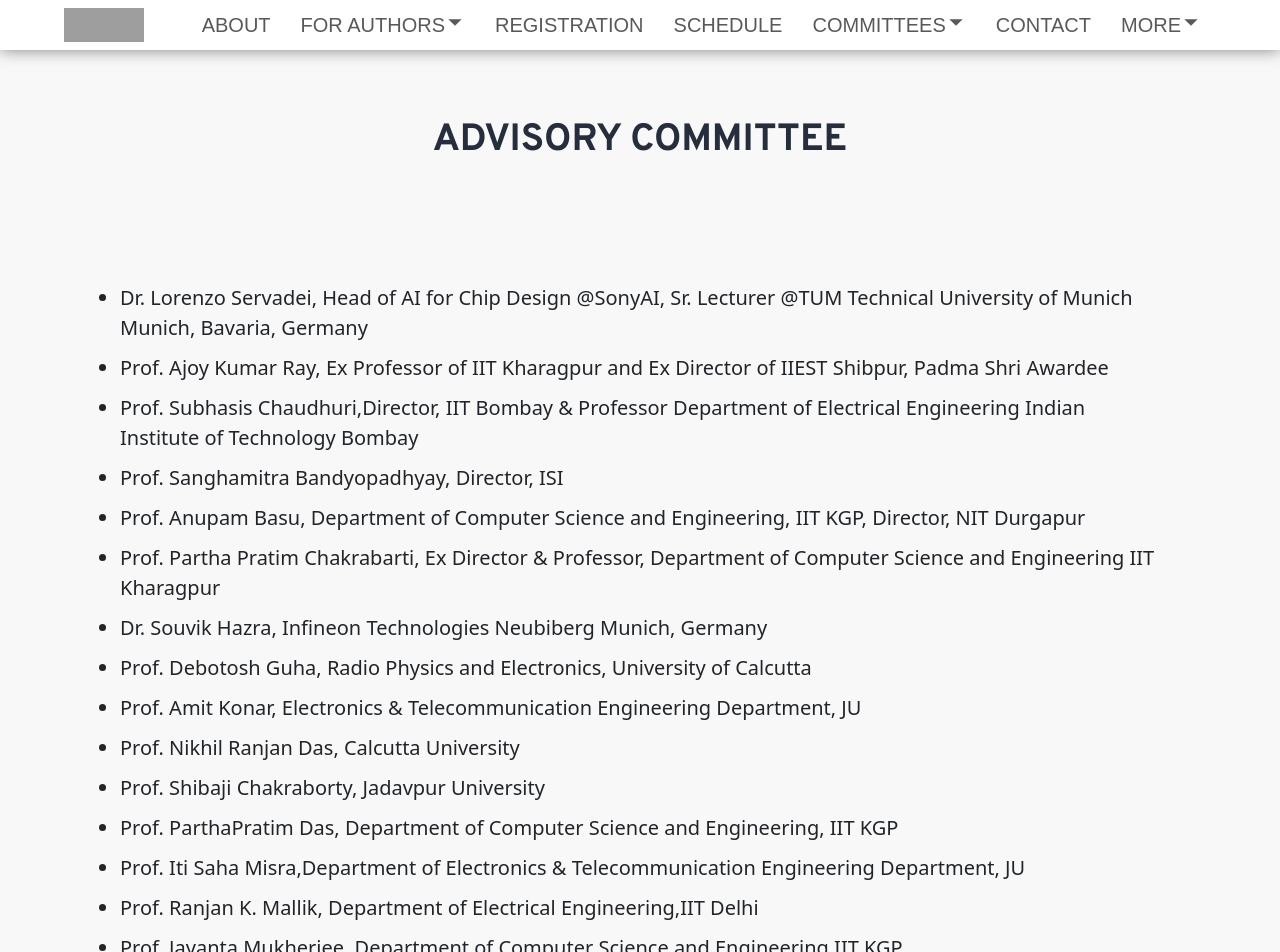
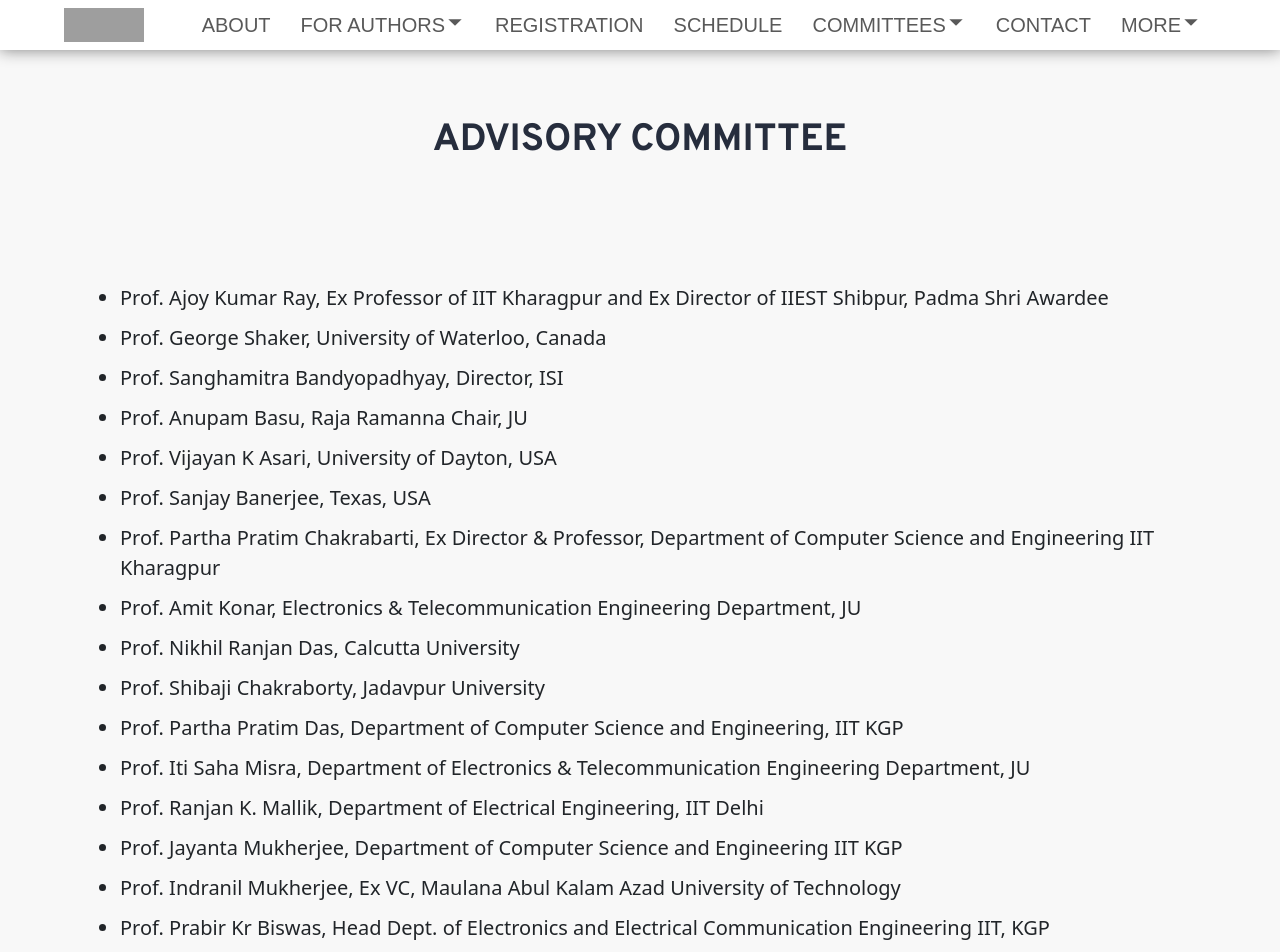
Before and after one commit to rony0000013/C3IT, a React (Create React App) app: page /Committee/Advisory in a window 1280 px wide. Shown: the top 952 px of the page. Built offline with nearby package versions, Linux system fonts and the light colour scheme; grey boxes are pictures that could not be loaded.

Commit message:
comitte name changes

```diff
--- a/src/component/Committee/Advisory/Data.js
+++ b/src/component/Committee/Advisory/Data.js
@@ -1,56 +1,56 @@
 export const Data =[
     {
-        "details": "Dr. Lorenzo Servadei, Head of AI for Chip Design @SonyAI, Sr. Lecturer @TUM Technical University of Munich    Munich, Bavaria, Germany"
+      "details": "Prof. Ajoy Kumar Ray, Ex Professor of IIT Kharagpur and Ex Director of IIEST Shibpur, Padma Shri Awardee"
     },
     {
-        "details": "Prof. Ajoy Kumar Ray, Ex Professor of IIT Kharagpur and Ex Director of IIEST Shibpur, Padma Shri Awardee"
+      "details": "Prof. George Shaker, University of Waterloo, Canada"
     },
     {
-        "details": "Prof. Subhasis Chaudhuri,Director, IIT Bombay & Professor Department of Electrical Engineering Indian Institute of Technology Bombay"
+      "details": "Prof. Sanghamitra Bandyopadhyay, Director, ISI"
     },
     {
-        "details": "Prof. Sanghamitra Bandyopadhyay, Director, ISI"
+        "details": "Prof. Anupam Basu, Raja Ramanna Chair, JU"
     },
     {
-        "details": "Prof. Anupam Basu, Department of Computer Science and Engineering, IIT KGP, Director, NIT Durgapur"
+      "details": "Prof. Vijayan K Asari, University of Dayton, USA"
     },
     {
-        "details": "Prof. Partha Pratim Chakrabarti, Ex Director & Professor, Department of Computer Science and Engineering IIT Kharagpur"
+      "details": "Prof. Sanjay Banerjee, Texas, USA"
     },
     {
-        "details": "Dr. Souvik Hazra, Infineon Technologies Neubiberg Munich, Germany"
+      "details": "Prof. Partha Pratim Chakrabarti, Ex Director & Professor, Department of Computer Science and Engineering IIT Kharagpur"
     },
     {
-        "details": "Prof. Debotosh Guha, Radio Physics and Electronics, University of Calcutta"
+      "details": "Prof. Amit Konar, Electronics & Telecommunication Engineering Department, JU"
     },
     {
-        "details": "Prof. Amit Konar, Electronics & Telecommunication Engineering Department, JU"
+      "details": "Prof. Nikhil Ranjan Das, Calcutta University"
     },
     {
-        "details": "Prof. Nikhil Ranjan Das, Calcutta University"
+      "details": "Prof. Shibaji Chakraborty, Jadavpur University"
     },
     {
-        "details": "Prof. Shibaji Chakraborty, Jadavpur University"
+      "details": "Prof. Partha Pratim Das, Department of Computer Science and Engineering, IIT KGP"
     },
     {
-        "details": "Prof. ParthaPratim Das, Department of Computer Science and Engineering, IIT KGP"
+      "details": "Prof. Iti Saha Misra, Department of Electronics & Telecommunication Engineering Department, JU"
     },
     {
-        "details": "Prof. Iti Saha Misra,Department of Electronics & Telecommunication Engineering Department, JU"
+      "details": "Prof. Ranjan K. Mallik, Department of Electrical Engineering, IIT Delhi"
     },
     {
-        "details": "Prof. Ranjan K.  Mallik, Department of Electrical Engineering,IIT Delhi"
+      "details": "Prof. Jayanta Mukherjee, Department of Computer Science and Engineering IIT KGP"
     },
     {
-        "details": "Prof. Jayanta Mukherjee, Department of Computer Science and Engineering IIT KGP"
+      "details": "Prof. Indranil Mukherjee, Ex VC, Maulana Abul Kalam Azad University of Technology"
     },
     {
-        "details": "Prof. Prabir Kr Biswas, Head Dept. of Electronics and Electrical Communication Engineering IIT, KGP"
+      "details": "Prof. Prabir Kr Biswas, Head Dept. of Electronics and Electrical Communication Engineering IIT, KGP"
     },
     {
-        "details": "Prof. Debashis De, Department of Computer Science and Engineering MAKAUT"
+      "details": "Prof. Debashis De, Department of Computer Science and Engineering MAKAUT"
     },
     {
-        "details": "Prof. Soumitra Banerjee, Dept: Physical Sciences (DPS), IISER, Kolkata"
+      "details": "Prof. Soumitra Banerjee, Dept. of Physical Sciences, IISER, Kolkata"
     }
-]
+  ]
--- a/src/component/Committee/Organising/Data.js
+++ b/src/component/Committee/Organising/Data.js
@@ -1,6 +1,6 @@
 export const Data=[
     {
-            "details": "Prof. Prosenjit Das, Academy of Technology"
+      "details": "Prof. Prasenjit Das, Academy of Technology"
     },
     {
       "details": "Prof. Basab Chatterjee, Academy of Technology"
@@ -33,12 +33,12 @@
       "details": "Prof. Baishakhi Bhattacharya, Academy of Technology"
     },
     {
-            "details": "Prof. Poulomi Chattopadhyay , Academy of Technology"
+      "details": "Prof. Poulomi Chattopadhyay, Academy of Technology"
     },
     {
-            "details": "Prof. Sreetama Sinha , Academy of Technology"
+      "details": "Prof. Sreetama Sinha, Academy of Technology"
     },
     {
-            "details": "Prof. Abhinaba Dutta , Academy of Technology"
+      "details": "Prof. Abhinaba Dutta, Academy of Technology"
     }
   ]
--- a/src/component/Committee/Technical/Data.js
+++ b/src/component/Committee/Technical/Data.js
@@ -1,5 +1,8 @@
 export const Data={
     "chaire":[
+        {
+            "details": "Dr. Anupam Basu, Raja Ramanna Chair Professor, JU "
+        },
         {
             "details": "Dr. Dilip Kumar Maity, Principal, Academy of Technology"
         },
@@ -32,10 +35,22 @@
             "details": "Prof. Bhabani P. Sinha, ISI, Kolkata"
           },
           {
+            "details": "Dr. Lorenzo Servadei, Head of AI for Chip Design, Sony AI, Sr. Lecturer, TUM Technical University of Munich, Bavaria, Germany"
+          },
+          {
+            "details": "Prof. Debotosh Guha, Radio Physics and Electronics, University of Calcutta"
+          },
+          {
+            "details": "Dr. Souvik Hazra, Infineon Technologies, Neubiberg, Munich, Germany"
+          },
+          {
             "details": "Prof. Bhaskar Gupta, Jadavpur University"
           },
           {
             "details": "Prof. Chandan Sarkar, Jadavpur University"
+          },
+          {
+            "details": "Prof. J Sivaraman, NIT Rourkela"
           },
           {
             "details": "Prof. Hironmay Saha, IIEST, Shibpur"
@@ -47,13 +62,13 @@
             "details": "Prof. Basabi Chakraborty, Iwate Prefectural University, Japan"
           },
           {
-            "details": "Prof. Sudhesna Sarkar, CSE- IITKGP"
+            "details": "Prof. Sudhesna Sarkar, CSE-ITKGP"
           },
           {
-            "details": "Prof. Jayanta Mukherjee, CSE- IITKGP"
+            "details": "Prof. Jayanta Mukherjee, CSE-IITKGP"
           },
           {
-            "details": "Prof. Pallab Dasgupta, CSE- IITKGP"
+            "details": "Prof. Pallab Dasgupta, CSE-IITKGP"
           },
           {
             "details": "Prof. Mritunjoy Chakaraborty, ECE IIT Kharagpur"
@@ -68,7 +83,7 @@
             "details": "Prof. Pradeep K. Saha, Calcutta University"
           },
           {
-            "details": "Prof. Susmita Sur, ISI, Kolkata"
+            "details": "Prof. Susmita Mitra, ISI, Kolkata"
           },
           {
             "details": "Prof. Santu Sarkar, Calcutta University"
@@ -77,7 +92,7 @@
             "details": "Prof. Koushik Mondal, Calcutta University"
           },
           {
-            "details": "Prof. Surojit k. Roy, Calcutta University"
+            "details": "Prof. Surojit K. Roy, Calcutta University"
           },
           {
             "details": "Prof. Bandana Majumder, IIT Kharagpur"
@@ -87,6 +102,79 @@
           },
           {
             "details": "Prof. Suman Sengupta, Academy of Technology"
+          },
+          {
+            "details": "Mr. Joydip Ghosh, Melbourne, Australia"
           }
+        // {
+        //     "details": "Prof. Bhabani P. Sinha, ISI, Kolkata"
+        // },
+        // {
+        //     "details":"Dr. Lorenzo Servadei, Head of Al for Chip Design Sony Al, Sr. Lecturer, TUM Technical University of Munich, Bavaria, Germany "
+        // },
+        // {
+        //     "details":"Prof. Debotosh Guha, Radio Physics and Electronics, University of Calcutta "
+        // },
+        // {
+        //     "details":"Dr. Souvik Hazra, Infineon Technologies Neubiberg Munich, Germany "
+        // },
+        // {
+        //     "details": "Prof. Bhaskar Gupta, Jadavpur University"
+        // },
+        // {
+        //     "details": "Prof. Chandan Sarkar, Jadavpur University"
+        // },
+        // {
+        //     "details": "Prof. Hironmay Saha, IIEST, Shibpur"
+        // },
+        // {
+        //     "details": "Prof. Indranil Sengupta, Vice Chancellor, JIS; earlier CSE-IIT Kharagpur"
+        // },
+        // {
+        //     "details": "Prof. Basabi Chakraborty, Iwate Prefectural University, Japan"
+        // },
+        // {
+        //     "details": "Prof. Sudhesna Sarkar, CSE- IITKGP"
+        // },
+        // {
+        //     "details": "Prof. Jayanta Mukherjee, CSE- IITKGP"
+        // },
+        // {
+        //     "details": "Prof. Pallab Dasgupta, CSE- IITKGP"
+        // },
+        // {
+        //     "details": "Prof. Mritunjoy Chakaraborty, ECE IIT Kharagpur"
+        // },
+        // {
+        //     "details": "Prof. Tarun Bhattacharya, ECE IIT Kharagpur"
+        // },
+        // {
+        //     "details": "Prof. Prasanta K. Dasgupta, Calcutta University"
+        // },
+        // {
+        //     "details": "Prof. Pradeep K. Saha, Calcutta University"
+        // },
+        // {
+        //     "details": "Prof. Susmita Sur, ISI, Kolkata"
+        // },
+        // {
+        //     "details": "Prof. Santu Sarkar, Calcutta University"
+        // },
+        // {
+        //     "details": "Prof. Koushik Mondal, Calcutta University"
+        // },
+        // {
+        //     "details": "Prof. Surojit k. Roy, Calcutta University"
+        // },
+        // {
+        //     "details": "Prof. Bandana Majumder, IIT Kharagpur"
+        // },
+        // {
+        //     "details": "Prof. Amitabha Mondal, Calcutta University"
+        // },
+        // {
+        //     "details": "Prof. Suman Sengupta, Academy of Technology"
+        // }
+
     ]
 }
--- a/src/component/Wrap/nav/nav2.jsx
+++ b/src/component/Wrap/nav/nav2.jsx
@@ -48,7 +48,7 @@
             <Link to="/Sponsors">sponsors</Link>
             <Link to="/#gallery">gallery</Link>
             <Link to="/Attractions">Attractions</Link>
-            <Link to="/PrevConf">Prev Conferences</Link>
+            <Link to="/PrevConf">Prev Conf</Link>
           </div>
         </div>
         </div>
```
Also changed, not shown: src/component/Committee/Advisory/Advisory.js (line endings or trailing spaces). Lines whose indentation alone changed are shown as unchanged.
